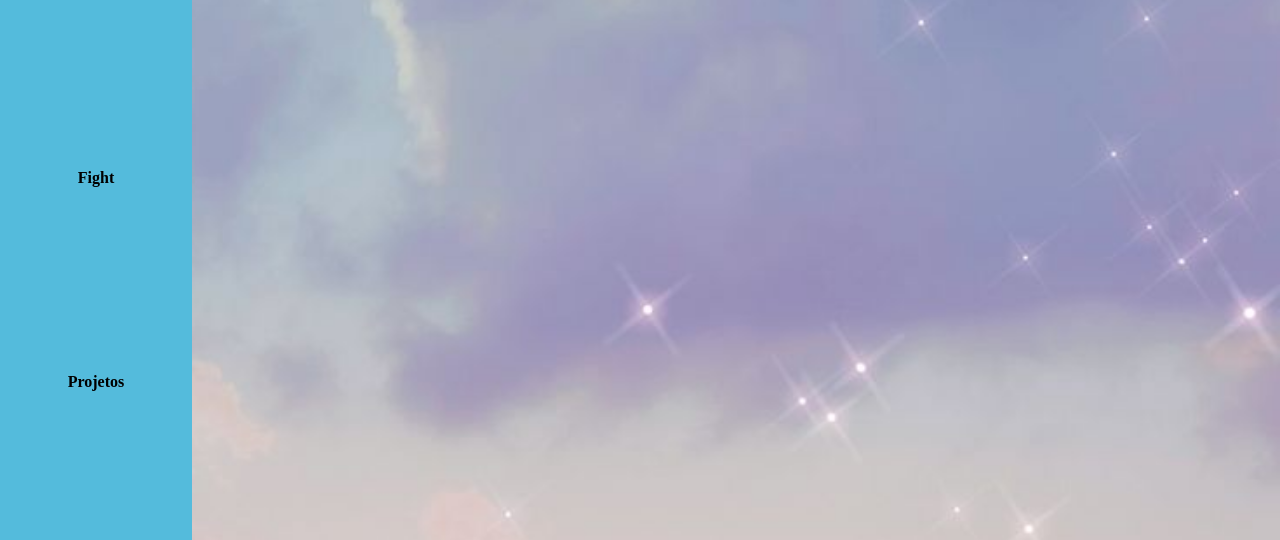
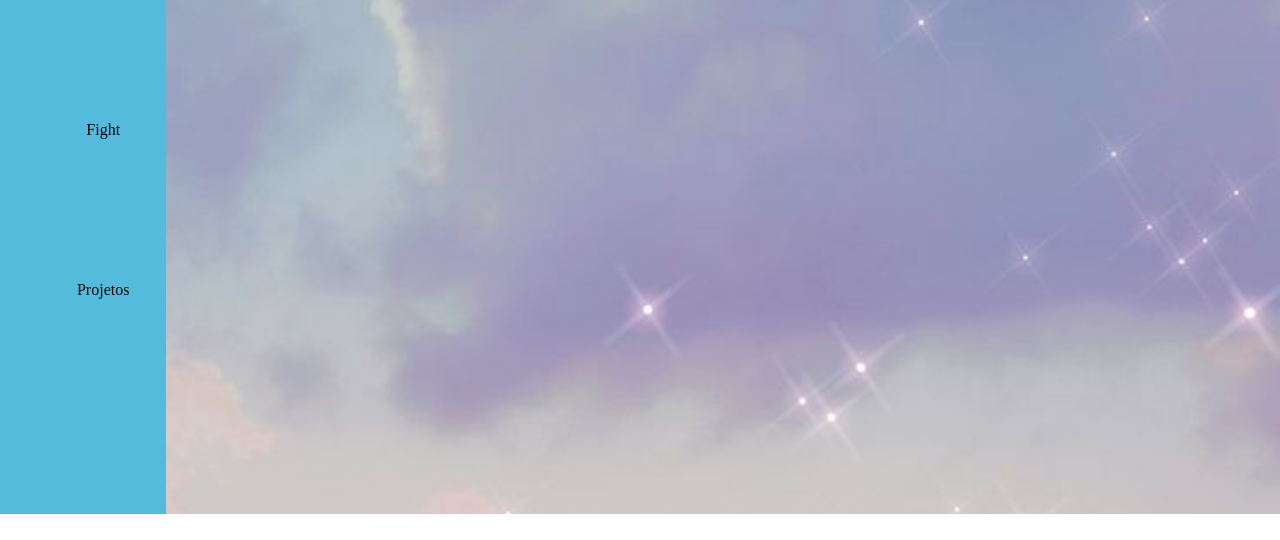
Before and after one commit to Sun-backup/Suny-day-s, a plain HTML site: page website/index.html in a window 1280 px wide. Shown: the part 286-826 px from the top of the page. After the commit the page ends 800 px from the top, so only its background shows below. Drawn offline with Linux system fonts and the light colour scheme.

Commit message:
[27/03/2023]: Modifica menu lateral(ul,li)

```diff
--- a/website/index.html
+++ b/website/index.html
@@ -10,10 +10,12 @@
 
 <body>
    <div class = "menuLateral">
-     <h4 class="item-menu"><a>People</a></h4>
-     <h4 class="item-menu"><a>Rights</a></h4>
-     <h4 class="item-menu"><a>Fight</a></h4>
-     <h4 class="item-menu"><a>Projetos</a></h4>
+    <ul>
+     <li class="item-menu"><a>People</a></li>
+     <li class="item-menu"><a>Rights</a></li>
+     <li class="item-menu"><a>Fight</a></li>
+     <li class="item-menu"><a>Projetos</a></li>
+    </ul>
    </div>
    <h1>
     <div class = "hello">
@@ -21,15 +23,11 @@
     </div>
     </h1>
  <center>
- <div id = "comeco">
-  <div class = "titu">
-    <div class = "noUser">
-      <div class = 'card'>
+  <div id = "comeco">
+    <div class = 'card'>
 ashujhnuasahgiahsngishanghnaihngaingaikhngsaikhgnaikghnsihngikanhsgikashngikasikhaknhgaigaiksg
-      </div>
     </div>
   </div>
- </div>
 </center>
   <div id = "redesSociais">
     <img src="images/tw.png">
--- a/website/style.css
+++ b/website/style.css
@@ -11,24 +11,30 @@ body{
 }
 .menuLateral{
   position: absolute;
-  width: 15%;
-  height: 100%;
+  width: 13vw;
+  min-width: 13vw;
+  height: 100vh;
+  min-height: 100vh;
   background-color: #54bbdc;
   text-align: center;
-  padding-top: 2%;
   top:0;
   left:0;
-  display: grid;
-  grid-template-columns: repeat(auto-fit, minmax(180px,1fr));
-  grid-gap: 16px;
 }
-
 .menuLateral a{
   padding: 15px;
   color: black;
   text-decoration: none;
 }
-.menuLateral a:hover{
+.menuLateral ul li{
+  list-style: none;
+}
+.menuLateral ul li a{
+  position: relative;
+  display: block;
+  height: 130px;
+  line-height: 130px;
+}
+.menuLateral ul li a:hover{
   background-image: url("images/gay.png");
   cursor: pointer;
     -webkit-background-size: cover;
@@ -56,7 +62,7 @@ body{
   text-align: center;
 }
 #background{
-  heigth:100vh;
+  height:100vh;
   width:100vw;
   background:url('images/fundo.jpg');
 }
```
